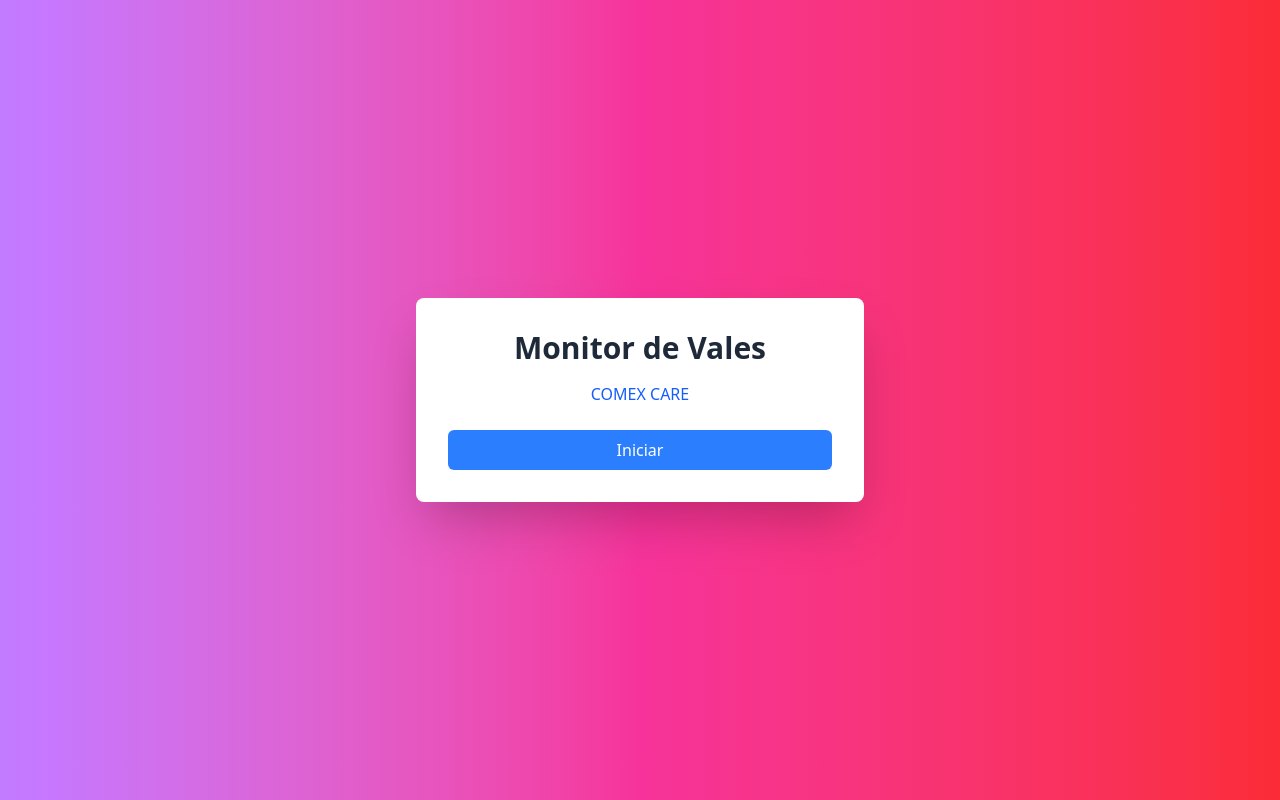
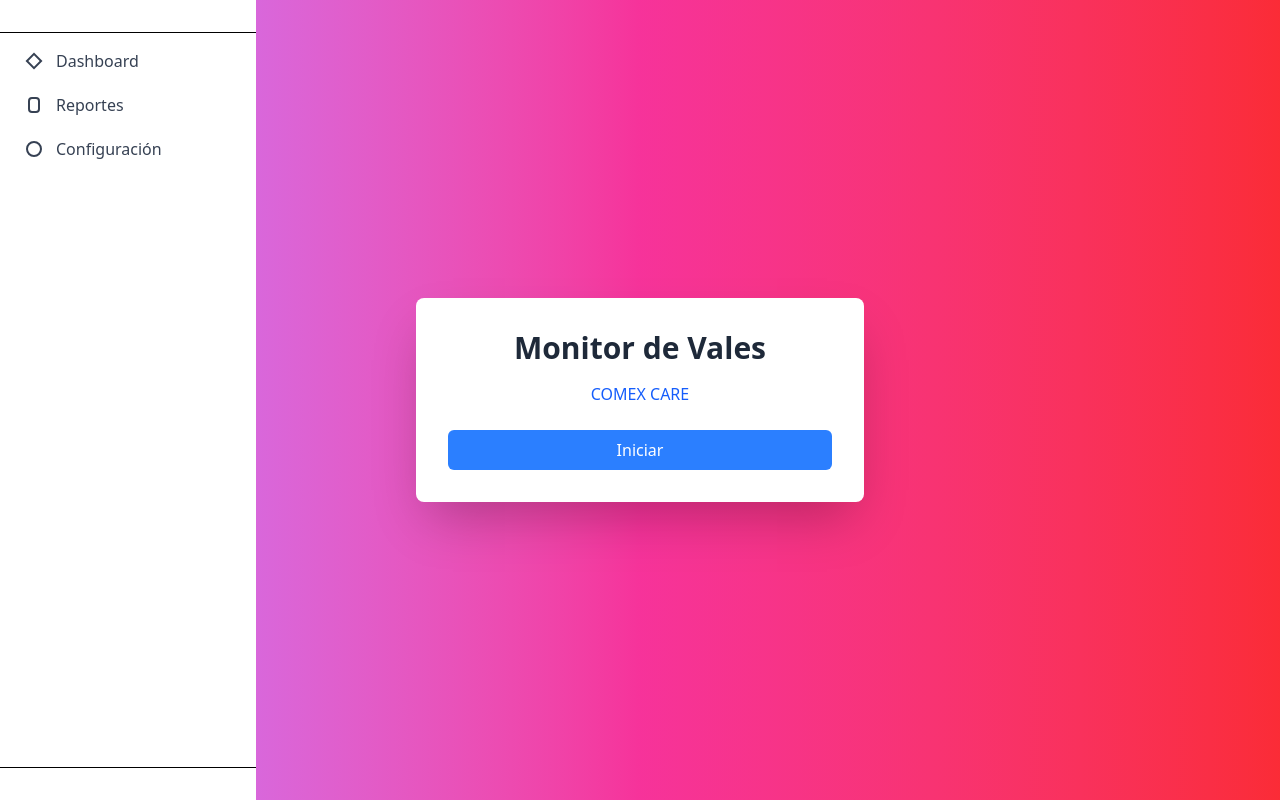
Before and after one commit to kdave007/Monitor_vales, an Angular app: page / in a window 1280 px wide. Built offline with nearby package versions, Linux system fonts and the light colour scheme.

Commit message:
basic side bar nav menu

```diff
--- a/src/app/app.component.html
+++ b/src/app/app.component.html
@@ -1,5 +1,5 @@
 <div class="min-h-screen flex items-center justify-center bg-gradient-to-r from-purple-400 via-pink-500 to-red-500">
-  <div class="bg-white rounded-lg shadow-2xl p-8 max-w-md w-full transform hover:scale-105 transition-transform duration-300">
+  <div class="bg-white rounded-lg shadow-2xl p-8 max-w-md w-full transform hover:scale-105 transition-transform duration-400">
     <h1 class="text-3xl font-bold text-gray-800 mb-4 text-center">Monitor de Vales</h1>
     <p class="text-blue-600 mb-6 text-center">
       COMEX CARE
@@ -10,5 +10,5 @@
   </div>
 </div>
 
-
+<app-sidebar></app-sidebar>
 <router-outlet />
--- a/src/app/app.component.ts
+++ b/src/app/app.component.ts
@@ -1,9 +1,11 @@
 import { Component } from '@angular/core';
 import { RouterOutlet } from '@angular/router';
+import { SidebarComponent } from './components/sidebar/sidebar.component';
+import { CommonModule } from '@angular/common';
 
 @Component({
   selector: 'app-root',
-  imports: [RouterOutlet],
+  imports: [ CommonModule,RouterOutlet,SidebarComponent],
   templateUrl: './app.component.html',
   styleUrl: './app.component.scss'
 })
--- /dev/null
+++ b/src/app/components/sidebar/sidebar.component.html
@@ -0,0 +1,48 @@
+<div>
+    <aside class="fixed left-0 top-0 h-screen w-64 bg-white dark:bg-gray-800">
+        <div class="h-full flex flex-col">
+            <div class="p-4 border-b dark:border-gray-700">
+                <!-- Add profile content here -->
+            </div>
+            <nav class="flex-1 overflow-y-auto">
+                <ul class="p-2 space-y-1">
+                    <!-- Dashboard -->
+                    <li>
+                        <a href="#" class="flex items-center px-4 py-2 text-gray-700 dark:text-gray-200 hover:bg-gray-100 dark:hover:bg-gray-700 rounded-lg">
+                            <div class="h-5 w-5 mr-3 flex items-center justify-center">
+                                <!-- Home icon using squares -->
+                                <div class="w-3 h-3 border-2 border-current rotate-45"></div>
+                            </div>
+                            Dashboard
+                        </a>
+                    </li>
+
+                    <!-- Reports -->
+                    <li>
+                        <a href="#" class="flex items-center px-4 py-2 text-gray-700 dark:text-gray-200 hover:bg-gray-100 dark:hover:bg-gray-700 rounded-lg">
+                            <div class="h-5 w-5 mr-3 flex items-center justify-center">
+                                <!-- Document icon -->
+                                <div class="w-3 h-4 border-2 border-current rounded-sm"></div>
+                            </div>
+                            Reportes
+                        </a>
+                    </li>
+
+                    <!-- Settings -->
+                    <li>
+                        <a href="#" class="flex items-center px-4 py-2 text-gray-700 dark:text-gray-200 hover:bg-gray-100 dark:hover:bg-gray-700 rounded-lg">
+                            <div class="h-5 w-5 mr-3 flex items-center justify-center">
+                                <!-- Gear icon -->
+                                <div class="w-4 h-4 border-2 border-current rounded-full"></div>
+                            </div>
+                            Configuración
+                        </a>
+                    </li>
+                </ul>
+            </nav>
+            <div class="p-4 border-t dark:border-gray-700">
+                <!-- Add footer content here -->
+            </div>
+        </div>
+    </aside>
+</div>
--- /dev/null
+++ b/src/app/components/toolbar/toolbar.component.html
@@ -0,0 +1 @@
+<p>toolbar works!</p>
```
Also changed, not shown: src/app/components/sidebar/sidebar.component.ts (added, +12 -0 lines), src/app/components/toolbar/toolbar.component.ts (added, +11 -0 lines), src/app/components/sidebar/sidebar.component.scss (added), src/app/components/toolbar/toolbar.component.scss (added), 2 other files (tests, documents, lock files or other folders).
